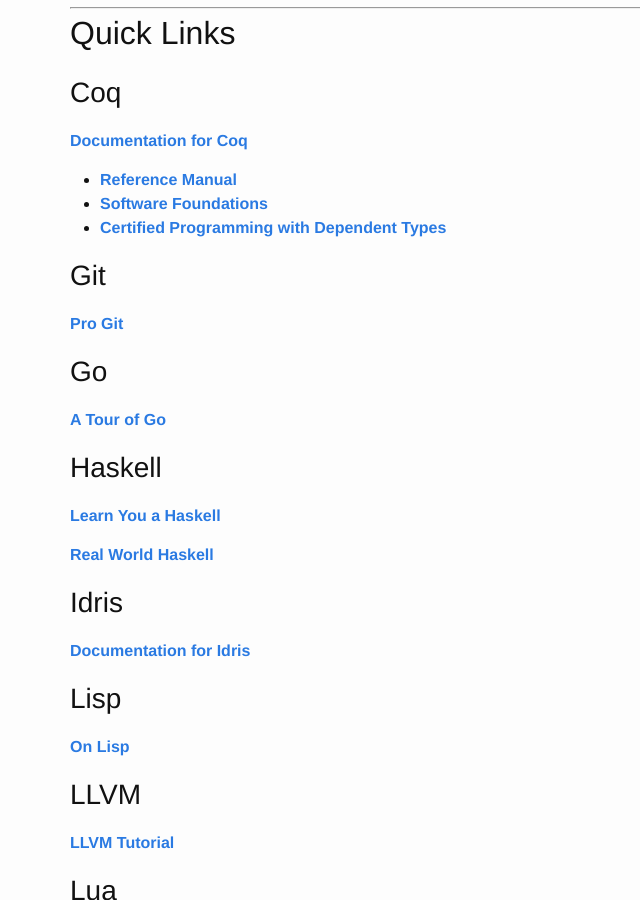
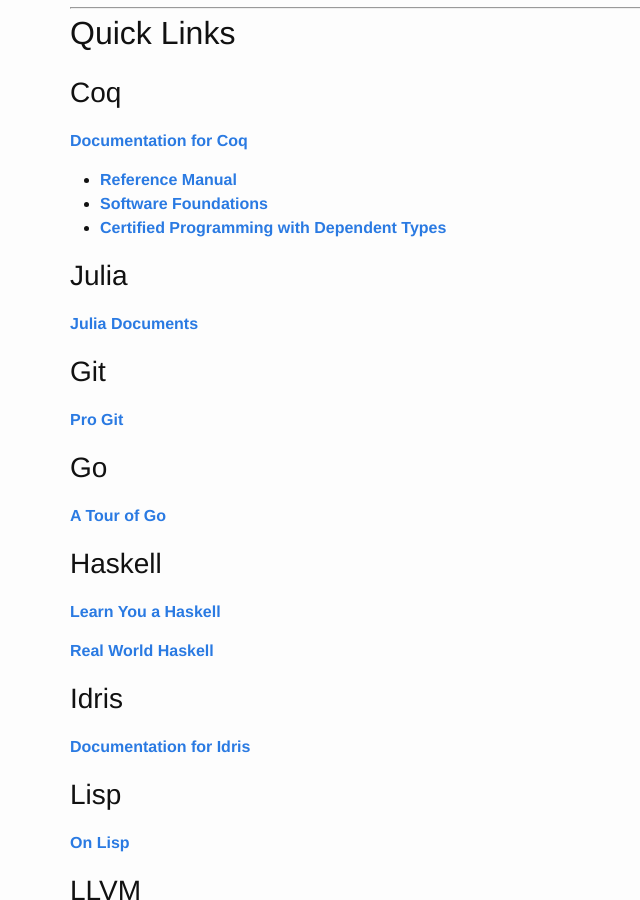
Before and after one commit to FiveEyes/FiveEyes.github.io, a Jekyll site: the page built from links/index.md, in a window 1280 px wide and 900 px high, scrolled down 325 px. Shown: the whole window, without its empty margins (0-640 px from the left). Built offline with Jekyll 4.4.1, drawn with Linux system fonts in a browser that asks for light colours.

Commit message:
Update index.md

```diff
--- a/links/index.md
+++ b/links/index.md
@@ -21,6 +21,11 @@
   * [**Reference Manual**](https://coq.inria.fr/distrib/current/refman/)
   * [**Software Foundations**](http://www.cis.upenn.edu/~bcpierce/sf/current/index.html)
   * [**Certified Programming with Dependent Types**](http://adam.chlipala.net/cpdt/)
+
+## Julia
+
+[**Julia**](https://julialang.org/)
+[**Documents**](https://docs.julialang.org/en/stable/)
 
 ## Git
 
```
